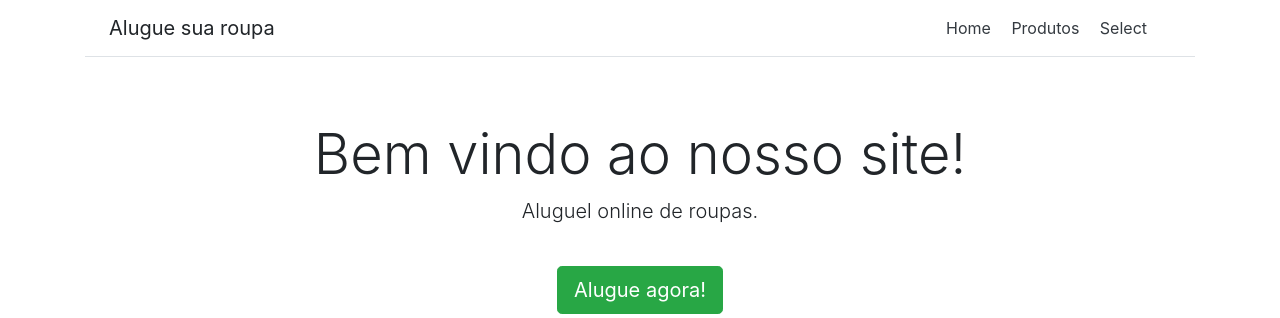
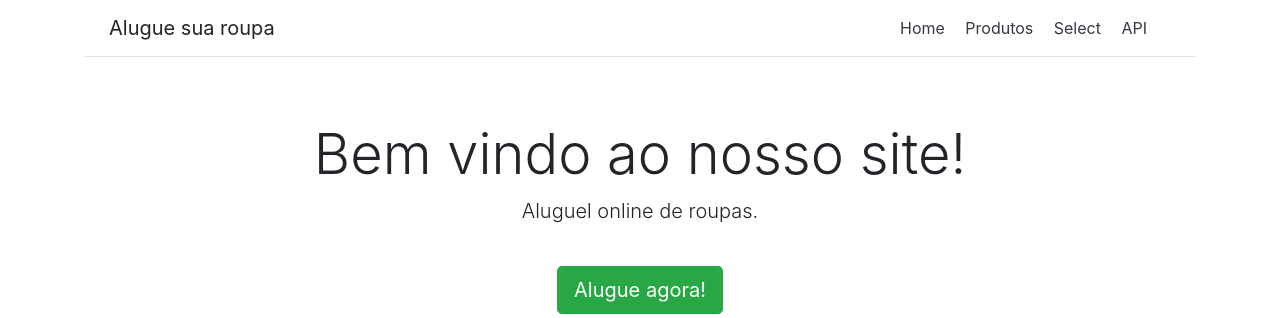
Before and after one commit to guilehm/Django-Model-API, a Django app: page / in a window 1280 px wide. Shown: the top 318 px of the page. Run offline with Django 3.2, Linux system fonts and the light colour scheme; some libraries are stand-ins or nearby versions.

Commit message:
Create an API link at base.html

```diff
--- a/client/templates/client/base.html
+++ b/client/templates/client/base.html
@@ -24,6 +24,7 @@
           <a class="p-2 text-dark" href="{% url 'client:index' %}">Home</a>
           <a class="p-2 text-dark" href="{% url 'client:products' %}">Produtos</a>
           <a class="p-2 text-dark" href="{% url 'client:select' %}">Select</a>
+          <a class="p-2 text-dark" href="{% url 'core:api' %}">API</a>
         </nav>
       </div>
     </div>
```
Also changed, not shown: core/migrations/0005_auto_20180612_0118.py (added), db.sqlite3.
